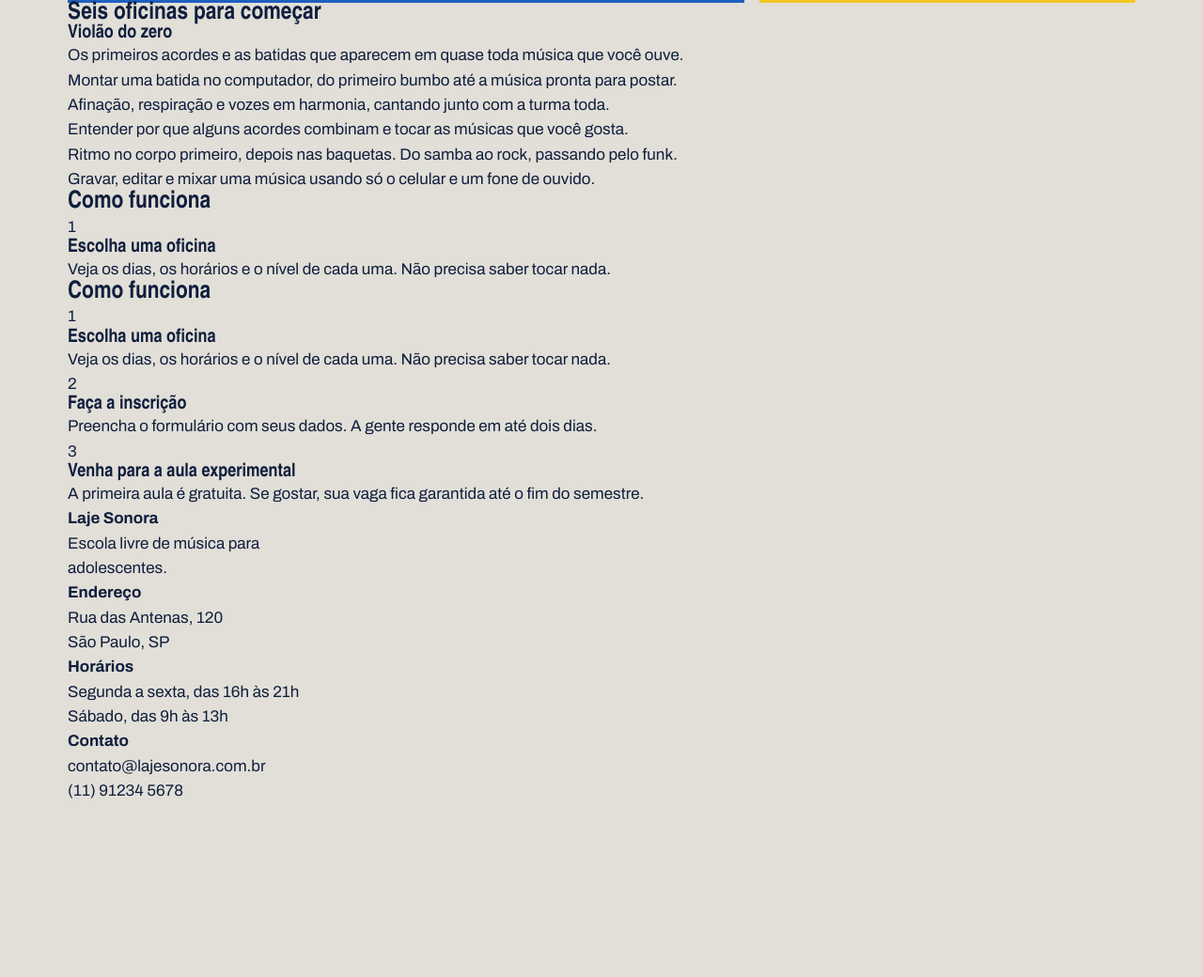
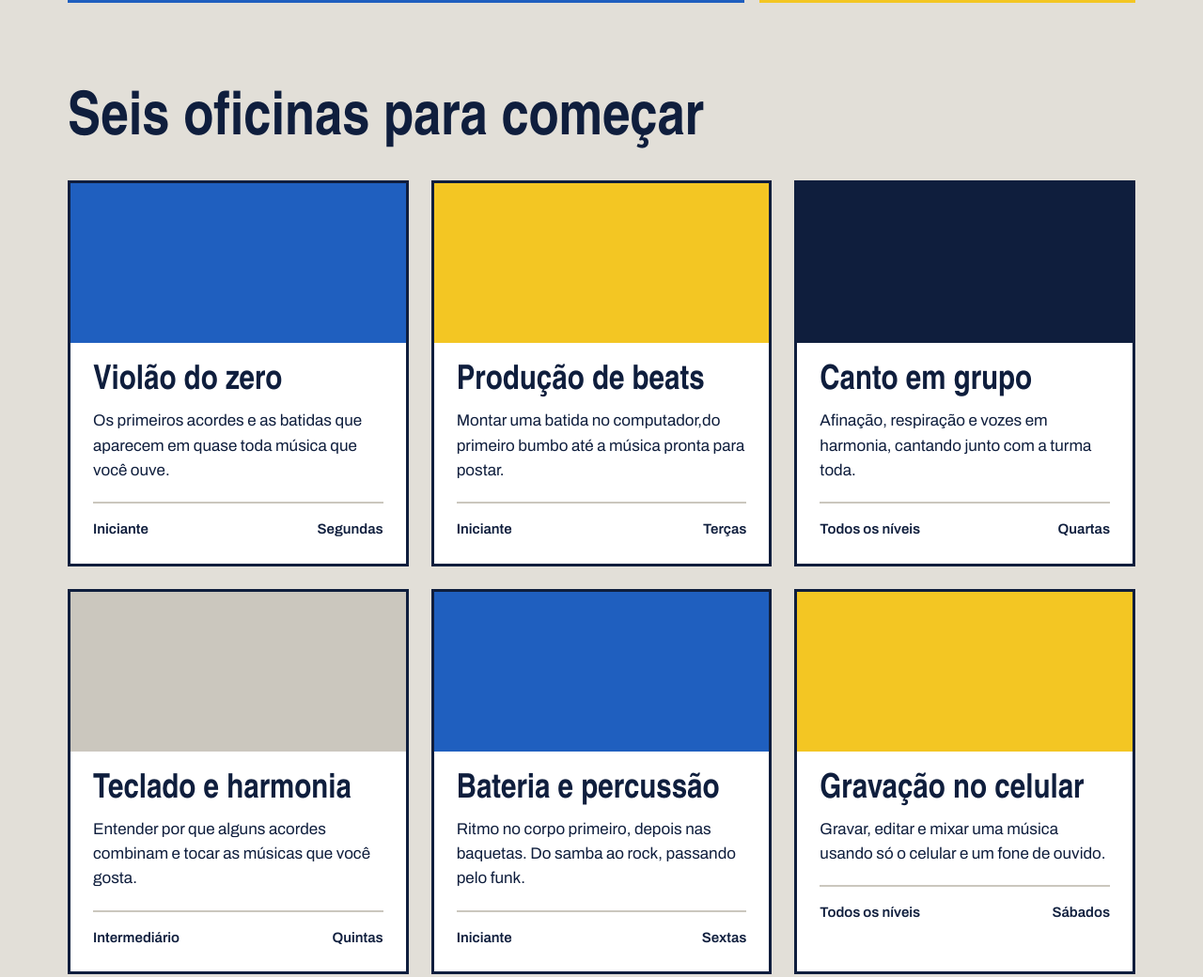
Before and after one commit to jpjoao7373-alt/laje_sonora, a plain HTML site: page index.html in a window 1280 px wide. Shown: the part 703-1743 px from the top of the page at 94% size. Before the commit the page ends 1558 px from the top, so only its background shows below. Drawn offline with Linux system fonts and the light colour scheme; a web font is replaced by a local one.

Commit message:
Cards das oficinas

```diff
--- a/index.css
+++ b/index.css
@@ -129,3 +129,61 @@ max-width: 9ch;
 .botao:hover {
     background: var(--caixa-dagua);
 }
+
+.secao{
+    margin-top: 96px;
+}
+
+.titulo-secao {
+    font-size: 64px;
+    margin-bottom: 32px;
+}
+
+.cards {
+    display: flex;
+    flex-wrap: wrap;
+    gap: 24px;
+}
+
+.card {
+    background-color: white;
+    border: 3px solid var(--tinta);
+    flex: 1 1 340px;
+}
+.card .foto {
+    height: 170px;
+}
+
+.foto {
+    background-color: var(--concreto-escuro);
+}
+
+.foto-azul {
+    background-color: var(--caixa-dagua);
+}
+
+.foto-amarela {
+    background-color: var(--fita);
+}
+
+.foto-tinta {
+    background-color: var(--tinta);
+}
+
+.card-texto {
+    padding: 24px;
+}
+
+.card h3 {
+    font-size: 36px;
+    margin-bottom: 12px;
+}
+.card-info {
+    margin-top: 20px;
+    padding-top: 16px;
+    border-top: 2px solid var(--concreto-escuro);
+    font-weight: 600;
+    font-size: 15px;
+    display: flex;
+    justify-content: space-between;
+}
--- a/index.html
+++ b/index.html
@@ -46,79 +46,109 @@
         <section class="conteudo secao">
             <h2 class="titulo-secao">Seis oficinas para começar</h2>
             <div class="cards">
-                <article class="cards">
-                    <div class="foto foto azul">
+                <article class="card">
+                    <div class="foto foto-azul">
 
                     </div>
                     <div class="card-texto">
                         <h3>Violão do zero</h3>
                         <p>Os primeiros acordes e as batidas que aparecem em quase toda música que você ouve.</p>
                         <div class="card-info">
-                            <span class="iniciante">
-
+                            <span>
+                             Iniciante
                             </span>
-                            <span class="Segundas">
-
+                            <span>
+                              Segundas
                             </span>
                         </div>
                     </div>
                 </article>
-                <article class="foto-amarela">
-                    <p>Montar uma batida no computador, do primeiro bumbo até a música pronta para postar.</p>
+                <article class="card">
+                    <div class="foto foto-amarela">
+
+                    </div>
+                    <div class="card-texto">
+                        <h3>Produção de beats </h3>
+                        <p>Montar uma batida no computador,do primeiro bumbo até a música pronta para postar.</p>
                         <div class="card-info">
-                        <span class="iniciante">
-
+                            <span>
+                             Iniciante
                             </span>
-                        <span class="terças">
-
+                            <span>
+                              Terças
                             </span>
                         </div>
+                    </div>
                 </article>
-                <article class="foto-tinta">
+                <article class="card">
+                    <div class="foto foto-tinta">
+
+                    </div>
+                    <div class="card-texto">
+                        <h3>Canto em grupo</h3>
                         <p>Afinação, respiração e vozes em harmonia, cantando junto com a turma toda.</p>
                         <div class="card-info">
-                        <span class="Todos-os-níveis">
-
+                            <span>
+                             Todos os níveis
                             </span>
-                        <span class="Quartas">
-
+                            <span>
+                              Quartas
                             </span>
                         </div>
+                    </div>
                 </article>
-                <article class="foto">
+                <article class="card">
+                    <div class="foto">
+
+                    </div>
+                    <div class="card-texto">
+                        <h3>Teclado e harmonia</h3>
                         <p>Entender por que alguns acordes combinam e tocar as músicas que você gosta.</p>
                         <div class="card-info">
-                        <span class="Intermediário">
-
+                            <span>
+                             Intermediário
                             </span>
-                        <span class="Quintas">
-
+                            <span>
+                              Quintas
                             </span>
                         </div>
+                    </div>
                 </article>
-                <article class="foto-azul">
+                <article class="card">
+                    <div class="foto foto-azul">
+
+                    </div>
+                    <div class="card-texto">
+                        <h3>Bateria e percussão</h3>
                         <p>Ritmo no corpo primeiro, depois nas baquetas. Do samba ao rock, passando pelo funk.</p>
                         <div class="card-info">
-                        <span class="iniciante">
-
+                            <span>
+                             Iniciante
                             </span>
-                        <span class="Sextas">
-
+                            <span>
+                              Sextas
                             </span>
                         </div>
+                    </div>
                 </article>
-                <article class="foto-amarela">
+                <article class="card">
+                    <div class="foto foto-amarela">
+
+                    </div>
+                    <div class="card-texto">
+                        <h3>Gravação no celular</h3>
                         <p>Gravar, editar e mixar uma música usando só o celular e um fone de ouvido.</p>
                         <div class="card-info">
-                        <span class="Todos-os-níveis">
-
+                            <span>
+                             Todos os níveis
                             </span>
-                        <span class="Sábados">
-
+                            <span>
+                              Sábados
                             </span>
                         </div>
+                    </div>
                 </article>
-            </div>
+
         </section>
         <section class="conteudo secao">
             <h2 class="titulo-secao">Como funciona</h2>
```
Lines whose indentation alone changed are shown as unchanged.
